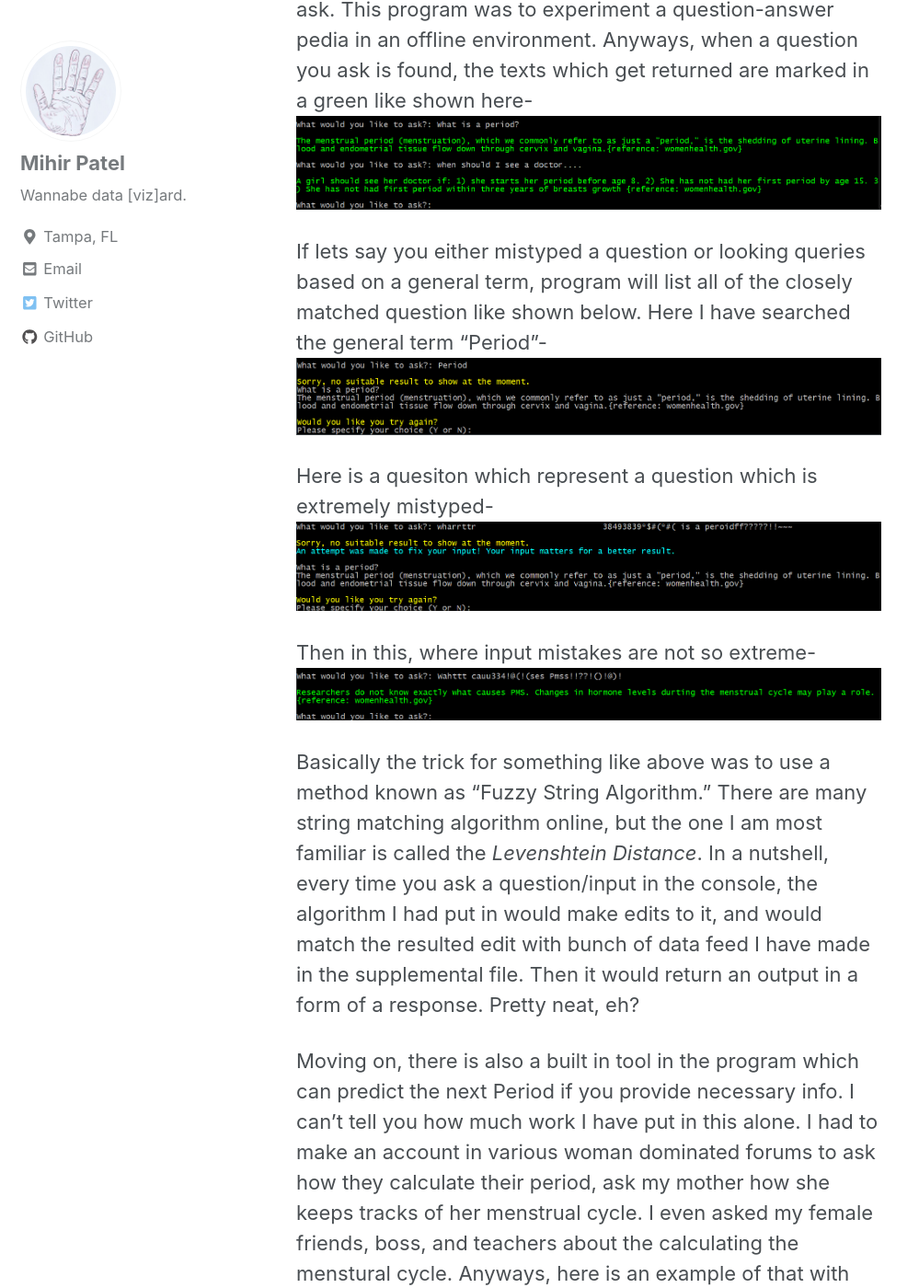
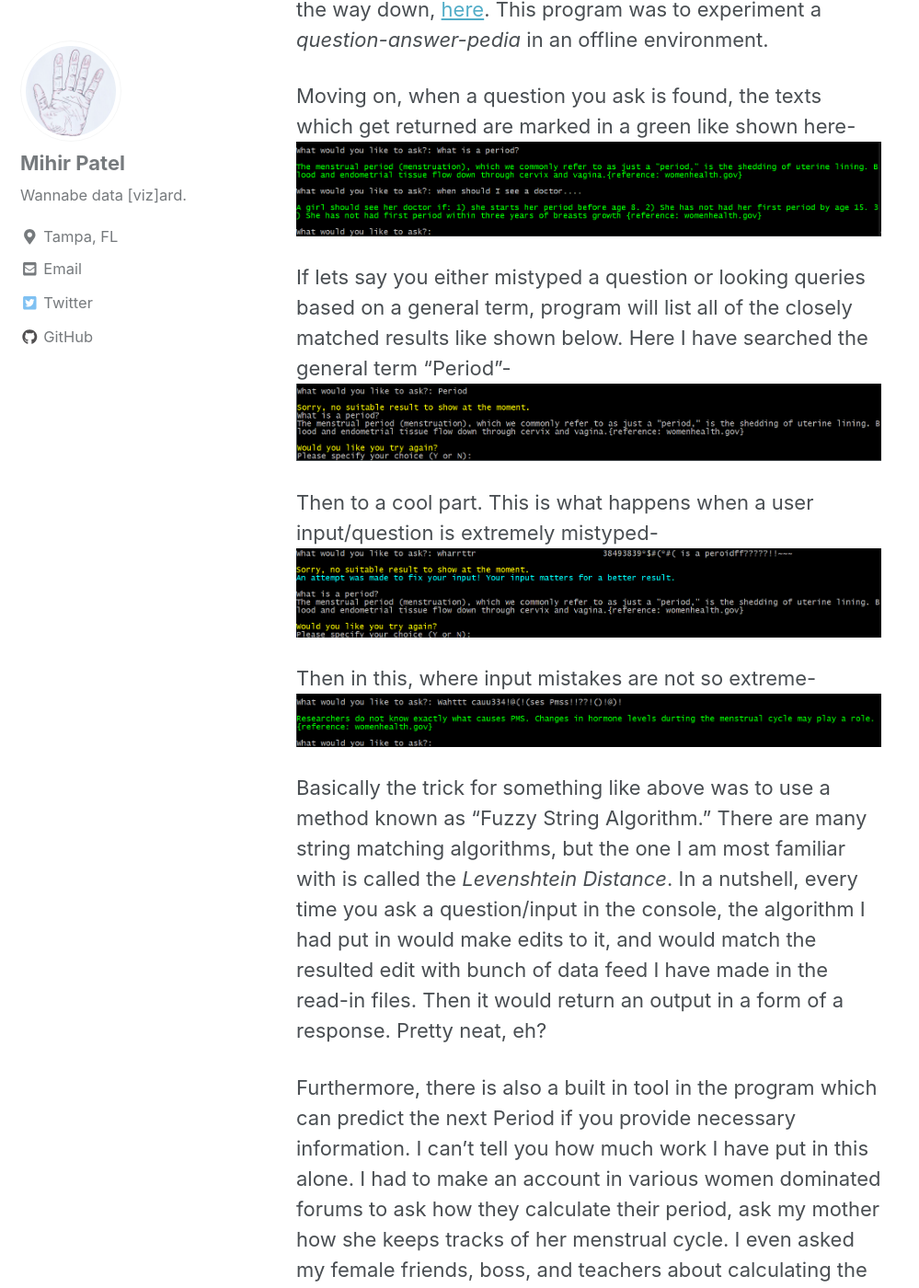
Before and after one commit to mihirp161/mihirp161.github.io, a Jekyll site: the page built from _posts/2019-12-31-dotmate.md, in a window 1280 px wide and 1400 px high, scrolled down 2525 px. Shown: the whole window at 92% size, without its empty margins (0-999 px from the left). Built offline with Jekyll 4.4.1, drawn with Linux system fonts in a browser that asks for light colours; nearby versions of some CDN libraries; some of the changed text lies outside the part shown.

Commit message:
Update 2019-12-31-dotmate.md

```diff
--- a/_posts/2019-12-31-dotmate.md
+++ b/_posts/2019-12-31-dotmate.md
@@ -6,55 +6,59 @@
 excerpt: "OOP, Polymorphism, Inheritence, Overloaded Operators, Levenshtein Distance"
 mathjax: "true"
 ---
-This program reads from a text file, which contains most searched queries of Menstruation topic, and uses user input to find the necessary information. User can interact with the program by typing statements. The primary audience of this program is ill-informed individuals who want to explore more about female menstruation. However, please note that everyone and anyone is open to use it as they please.Then there is a Calendar tool, which user can users get their next period. It allows prompts as well, and will guideyou accordingly.
+This program reads from a text file, which contains most searched queries of Menstruation topic, and uses user input to find the necessary information. User can interact with the program by typing statements. The primary audience of this program is ill-informed individuals who want to explore more about female menstruation. However, please note that everyone and anyone is open to use it as they please.Then there is a Calendar tool, which user can users get their next period. It allows prompts as well, and will guide you accordingly.
 
-This program is purposefuly designed to not have any selection menu. So, every interaction between you and the program should be genuine. The program interaction is very simple. For instance, if you want to say *"what is a Period?"* Or say, *"can a womans period change?!"* Then you would type that, entirely, no special format is needed. You may make a spelling error, or accidenently hit number,and misplace a punctuation. Or, you may put many spaces. Fret not, this program can handle these types of user errors. However, please not that excesssive spelling erros does lead to bad answers. It is advised to double check what you want to ask. Your input matters.
+This program is purposefuly designed to not have any selection menu. So, every interaction between you and the program should be genuine. The program interaction is very simple. For instance, if you want to say *"what is a Period?"* Or say, *"can a womans period change?!"* Then you would type that, entirely, no special format is needed. You may make a spelling error, or accidenently hit number,or misplace a punctuation....or, you may put many spaces. Fret not, this program can handle these types of user errors. However, please note that excesssive spelling erros does lead to bad answers. It is advised to double check what you want to ask. Your input matters!!
 
-Where your input is needed in an exact manner, the program would tell you. Or it would react in an obvious way which you weren't expecting. In these casses, unfortunately, you can only do, what's being asked from you.
+Where your input is needed in an exact manner, the program would tell you. Or it would react in an obvious way which you weren't expecting. In these cases, unfortunately, you can only do, what's being asked from you.
 
-Moreover, if you would like to see next period day, say *"Hey! I want to calculate my next period?"* Or, you can say *"I am planning a vacation with my wife so....?"* When you type these type of phrases, the program will prompt you for information and in the end it will make you a calendar which you can modify, print and plan your family vacation/ resort trip according to what your relative and you see fit.
+Moreover, if you would like to see next period day, say *"Hey! I want to calculate my next period?"* Or, you can say *"I am planning a vacation with my wife so....?"* When you type these type of phrases, the program will prompt you for information and in the end it will make you a calendar which you can modify, print and plan your family vacation, resort trip etc. according to what your relative and you see fit.
 
 When you're done & want close the program, you can simply close it,or can type, *"Exit the program! Bye!"* And the program will close.
 
 Please feel free to look through the **source code** [here](https://github.com/ToadHanks/dotMate).
 
-When program start, you're greeted with a welcome screen (by the way, that color bar slowly fills up too, it's pretty neat) like this here-
+When program start, you're greeted with a welcome screen like this here (that color bar below slowly fills up too, it's pretty neat)-
 <img src="{{ site.url }}{{ site.baseurl }}/images/dotmate/welcome_screen.png" alt="">
 
-Then programs asks your name. Goal for this was to collect who is visiting the app, and then if that user visits the app back, we will say *Welcome again!*. This makes user more connected to the app-
+Then programs asks your name. Goal for this was to collect who is visiting the app, and then if that user visits the app back, we will say *Welcome again!* This makes user more connected to the app-
 
 <img src="{{ site.url }}{{ site.baseurl }}/images/dotmate/name_new.png" alt="">
 
 And here is what console show when a user returns-
 <img src="{{ site.url }}{{ site.baseurl }}/images/dotmate/returned_user.png" alt="">
 
-To start the program, you can ask question related to menstruation. There is a list of questions in the Navigation section if you scroll all the way down, [here](https://github.com/ToadHanks/dotMate), which you can ask. This program was to experiment a question-answer pedia in an offline environment. Anyways, when a question you ask is found, the texts which get returned are marked in a green like shown here-
+To start the program, you can ask any (although limited) question related to menstruation. There is a list of questions which you can ask in the Navigation section if you scroll all the way down, [here](https://github.com/ToadHanks/dotMate). This program was to experiment a *question-answer-pedia* in an offline environment.
+
+Moving on, when a question you ask is found, the texts which get returned are marked in a green like shown here-
 <img src="{{ site.url }}{{ site.baseurl }}/images/dotmate/green_questions.png" alt="">
 
-If lets say you either mistyped a question or looking queries based on a general term, program will list all of the closely matched question like shown below. Here I have searched the general term "Period"-
+If lets say you either mistyped a question or looking queries based on a general term, program will list all of the closely matched results like shown below. Here I have searched the general term "Period"-
 <img src="{{ site.url }}{{ site.baseurl }}/images/dotmate/yellow_questions.png" alt="">
 
-Here is a quesiton which represent a question which is extremely mistyped-
+Then to a cool part. This is what happens when a user input/question is extremely mistyped-
 <img src="{{ site.url }}{{ site.baseurl }}/images/dotmate/string_adjusted.png" alt="">
 
 Then in this, where input mistakes are not so extreme-
 <img src="{{ site.url }}{{ site.baseurl }}/images/dotmate/string_adjusted_green.png" alt="">
 
-Basically the trick for something like above was to use a method known as "Fuzzy String Algorithm." There are many string matching algorithm online, but the one I am most familiar is called the *Levenshtein Distance*. In a nutshell, every time you ask a question/input in the console, the algorithm I had put in would make edits to it, and would match the resulted edit with bunch of data feed I have made in the supplemental file. Then it would return an output in a form of a response. Pretty neat, eh?
+Basically the trick for something like above was to use a method known as "Fuzzy String Algorithm." There are many string matching algorithms, but the one I am most familiar with is called the *Levenshtein Distance*. In a nutshell, every time you ask a question/input in the console, the algorithm I had put in would make edits to it, and would match the resulted edit with bunch of data feed I have made in the read-in files. Then it would return an output in a form of a response. Pretty neat, eh?
 
-Moving on, there is also a built in tool in the program which can predict the next Period if you provide necessary info. I can't tell you how much work I have put in this alone. I had to make an account in various woman dominated forums to ask how they calculate their period, ask my mother how she keeps tracks of her menstrual cycle. I even asked my female friends, boss, and teachers about the calculating the menstural cycle. Anyways, here is an example of that with one of the many ways to get to that tool-
+Furthermore, there is also a built in tool in the program which can predict the next Period if you provide necessary information. I can't tell you how much work I have put in this alone. I had to make an account in various women dominated forums to ask how they calculate their period, ask my mother how she keeps tracks of her menstrual cycle. I even asked my female friends, boss, and teachers about calculating the menstural cycle.
+
+Anyways, here is an example of that with one of the many ways to get to that tool-
 <img src="{{ site.url }}{{ site.baseurl }}/images/dotmate/calendar_warn.png" alt="">
 
 The tool also notfies the user and advises if an abnormal menstrual duration is entered. You can see that in red in the picture above.
 
-Lastly, the program will give the user the next expected date for the period, and asks if he/she would like to have that recorded in a calendar. Here are examples of those-
+Lastly, the program will give the user the next expected date for the period, and asks if he/she would like to have that recorded in a calendar. Here are examples of that interaction-
 <img src="{{ site.url }}{{ site.baseurl }}/images/dotmate/calculate_exit.png" alt="">
 
-Here is the calendar with marked X on the next date. And a random quote from the list of 7-10 quotes in the bottom row.
+Here is the calendar with marked X on the next expected date. And a random quote from the list of 7-10 quotes in the bottom row.
 <img src="{{ site.url }}{{ site.baseurl }}/images/dotmate/calendar.png" alt="">
 
-Really quick story about the quotes-> They are all said by my mom over the years :)
+Really quick story about the quotes; they are all said by my mom over the years when she yells :)
 
-This is it. It was an attempt to make something valuable from me, and of course more can be done to this program. So, please, if you think something can be added, feel free to enhance the program; I will greatly appreciate your effort. I have included all of the documentations, and put a lot of effort on commenting the code so you won't be lost at any point.
+It was an attempt to make something valuable from me, and of course more can be done to this program. So please, if you think something can be added, feel free to enhance the program; I will greatly appreciate your effort. I have included all of the documentations, and put a lot of effort on commenting the code so you won't be lost at any point.
 
 Thank you very much for reading!
```
